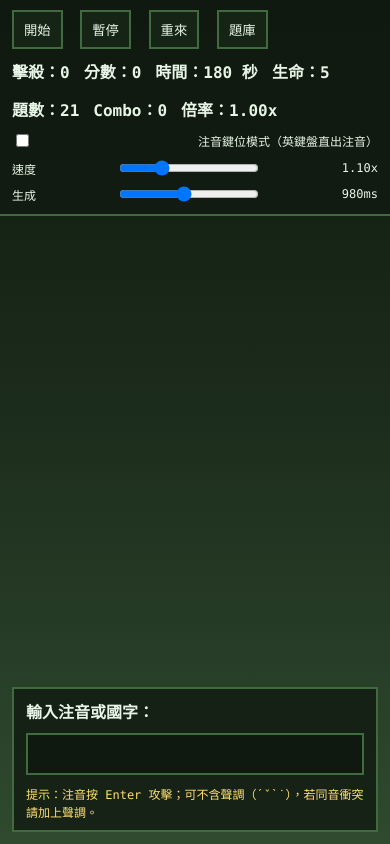
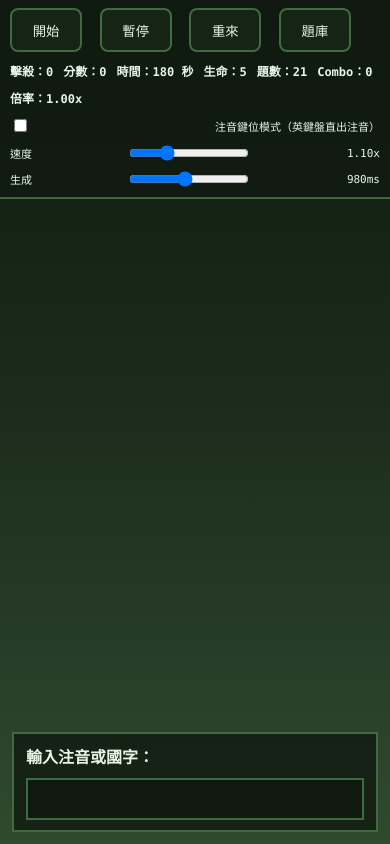
Before and after one commit to darrenae/minecrafttyping, a plain HTML site: page index.html in a window 390 px wide. Drawn offline with Linux system fonts and the light colour scheme.

Commit message:
Add files via upload

```diff
--- a/game.js
+++ b/game.js
@@ -348,6 +348,39 @@ function hardClearInput(){
     ctx.setTransform(dpr,0,0,dpr,0,0);
   }
   window.addEventListener("resize", resize);
+  // ===================== RWD / iOS viewport fixes =====================
+  function setAppHeight(){
+    // Use actual innerHeight to avoid 100vh issues on iOS Safari (address bar / keyboard).
+    try{
+      document.documentElement.style.setProperty('--app-height', `${window.innerHeight}px`);
+    }catch{}
+  }
+
+  function setKeyboardOffset(){
+    // When iOS keyboard opens, visualViewport height shrinks. We lift the typing bar via CSS var --kb.
+    const vv = window.visualViewport;
+    if(!vv){
+      try{ document.documentElement.style.setProperty('--kb', '0px'); }catch{}
+      return;
+    }
+    const kb = Math.max(0, window.innerHeight - vv.height - vv.offsetTop);
+    try{ document.documentElement.style.setProperty('--kb', `${kb}px`); }catch{}
+  }
+
+  function syncViewportVars(){
+    setAppHeight();
+    setKeyboardOffset();
+    // Canvas size depends on layout; ensure we recalc after viewport changes.
+    requestAnimationFrame(resize);
+  }
+
+  window.addEventListener('orientationchange', () => setTimeout(syncViewportVars, 80));
+  window.addEventListener('resize', syncViewportVars);
+  if(window.visualViewport){
+    window.visualViewport.addEventListener('resize', syncViewportVars);
+    window.visualViewport.addEventListener('scroll', syncViewportVars);
+  }
+
 
   // ===================== Pixel helpers =====================
   function pxRect(x,y,w,h, s=4){
@@ -647,7 +680,6 @@ const hp = MOB_HP[type] ?? 1;
 
     const mob = {
       id: uuid(),
-      kind:"enemy",
       type,
       x: rand(20, canvas.getBoundingClientRect().width - 120),
       y: -90 - rand(0,60),
@@ -680,7 +712,6 @@ const hp = MOB_HP.dragon;
     const w = 92, h = 58;
     const boss = {
       id: uuid(),
-      kind:"enemy",
       type:"dragon",
       x: (canvas.getBoundingClientRect().width/2) - w/2, // 固定掉落：中央
       y: -140,
@@ -1884,6 +1915,7 @@ typingInput?.addEventListener("compositionend", (e) => {
 
   // ===================== init =====================
   resize();
+  syncViewportVars();
   resetGame();
   rebuildPronIndex();
   applyLevel(1);
--- a/index.html
+++ b/index.html
@@ -2,7 +2,7 @@
 <html lang="zh-Hant">
 <head>
   <meta charset="utf-8" />
-  <meta name="viewport" content="width=device-width,initial-scale=1" />
+  <meta name="viewport" content="width=device-width,initial-scale=1,viewport-fit=cover" />
   <title>注音打字打怪（Minecraft 風）</title>
   <link rel="stylesheet" href="./style.css" />
 </head>
@@ -50,7 +50,7 @@
 
     <div class="typingBar">
       <div class="typingBar__label">輸入注音或國字：</div>
-      <input id="typingInput" type="text" inputmode="text" autocomplete="off" spellcheck="false" />
+      <input id="typingInput" type="text" inputmode="text" enterkeyhint="send" autocomplete="off" autocapitalize="off" autocorrect="off" spellcheck="false" />
       <div class="typingBar__hint">提示：注音按 Enter 攻擊；可不含聲調（ˊˇˋ˙），若同音衝突請加上聲調。</div>
     </div>
 
--- a/style.css
+++ b/style.css
@@ -1,4 +1,7 @@
 :root{
+  --app-height: 100vh;
+  --kb: 0px;
+
   --bg1:#1b2a1b;
   --bg2:#2f4a2f;
   --panel:#111a11cc;
@@ -14,7 +17,9 @@ html, body{ height:100%; }
 
 body{
   margin:0;
-  height:100vh;
+  height:var(--app-height);
+  min-height:var(--app-height);
+
   overflow:hidden;
   display:flex;
   flex-direction:column;
@@ -31,7 +36,7 @@ body{
   gap:12px;
   align-items:flex-start;
   justify-content:space-between;
-  padding:10px 12px;
+  padding:10px calc(12px + env(safe-area-inset-right)) 10px calc(12px + env(safe-area-inset-left));
   background:var(--panel);
   border-bottom:2px solid var(--line);
   position:relative;
@@ -40,7 +45,9 @@ body{
 
 .hud__left button{
   margin-right:8px;
-  padding:8px 10px;
+  padding:10px 12px;
+  min-height:44px;
+  border-radius:8px;
   border:2px solid var(--line);
   background:#152415;
   color:var(--text);
@@ -81,20 +88,25 @@ body{
   min-height:0;         /* 關鍵：避免內容把高度撐爆 */
   position:relative;
   width:100%;
+  display:flex;
+  flex-direction:column;
 }
 
 #game{
   display:block;
   width:100%;
-  height:100%;
+  flex:1 1 auto;
+  min-height:0;
+  height:auto;
+  touch-action:none;
+  image-rendering: pixelated;
 }
+
 
 /* ===== Typing Bar ===== */
 .typingBar{
-  position:absolute;
-  left:12px;
-  right:12px;
-  bottom: max(12px, env(safe-area-inset-bottom));
+  flex: 0 0 auto;
+  margin: 10px calc(12px + env(safe-area-inset-right)) calc(12px + env(safe-area-inset-bottom) + var(--kb)) calc(12px + env(safe-area-inset-left));
   padding:10px 12px;
   background:var(--panel);
   border:2px solid var(--line);
@@ -104,11 +116,12 @@ body{
   z-index:12;
 }
 
+
 .typingBar__label{ font-weight:700; }
 
 #typingInput{
   flex:1;
-  padding:10px 12px;
+  padding:10px calc(12px + env(safe-area-inset-right)) 10px calc(12px + env(safe-area-inset-left));
   border:2px solid var(--line);
   background:#0f190f;
   color:var(--text);
@@ -184,8 +197,8 @@ body{
 }
 
 .modal__close{
-  width:44px;
-  height:38px;
+  width:48px;
+  height:44px;
   border:2px solid var(--line);
   background:#152415;
   color:var(--text);
@@ -262,3 +275,20 @@ body{
   }
   .typingBar__hint{ white-space:normal; }
 }
+
+
+/* ===== iPhone (<=430px) ===== */
+@media (max-width: 430px){
+  .hud{ padding:8px calc(10px + env(safe-area-inset-right)) 8px calc(10px + env(safe-area-inset-left)); }
+  .hud__mid{ gap:10px; font-size:12px; }
+  .hud__left button{ padding:10px 10px; min-width:72px; }
+  .hud__right{ font-size:11px; }
+  .hud__right input[type="range"]{ width:120px; }
+  #typingInput{ font-size:16px; }
+  .typingBar__hint{ display:none; }
+}
+
+/* ===== iPad portrait (<=1024px) ===== */
+@media (max-width: 1024px){
+  .hud__right{ min-width: unset; }
+}
```
